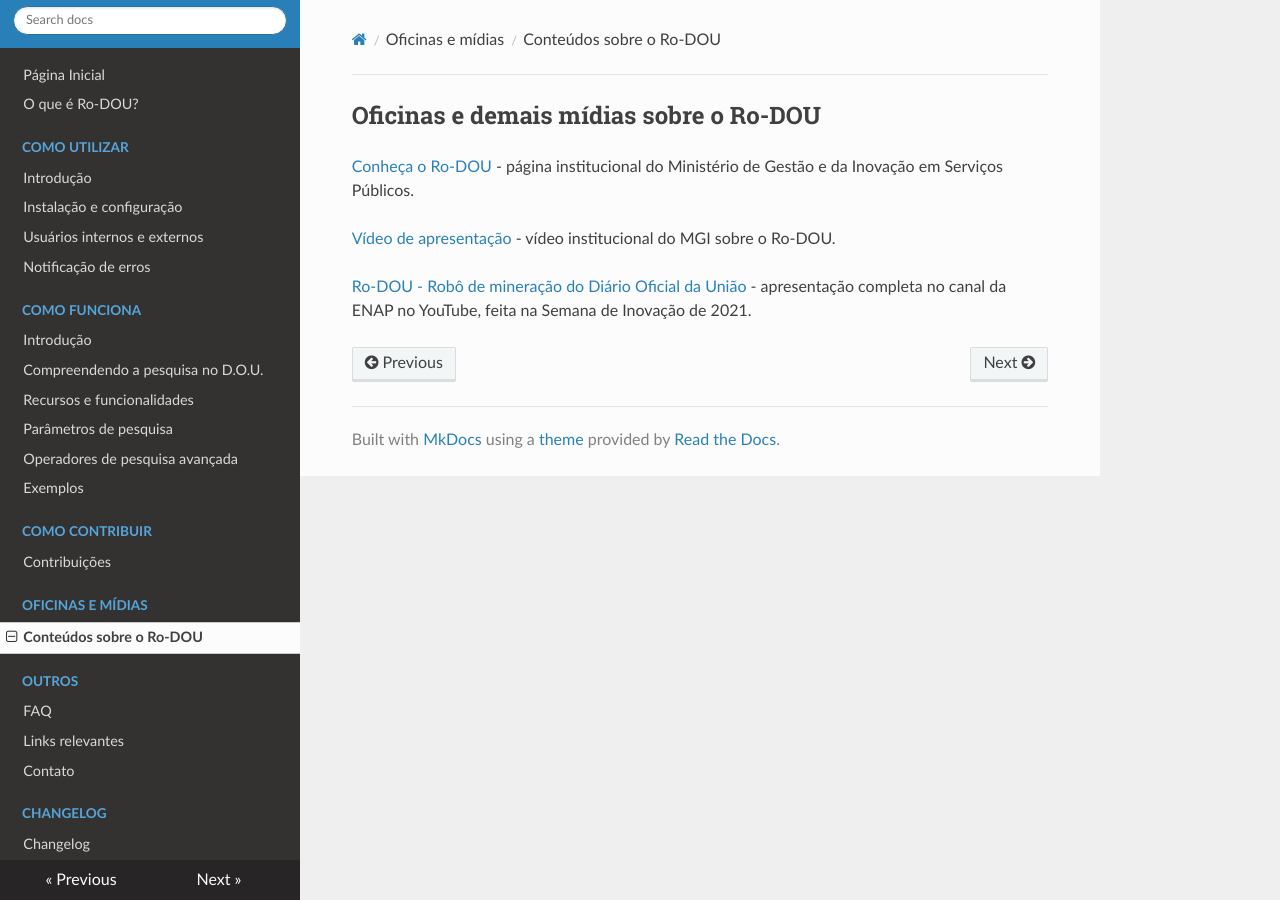
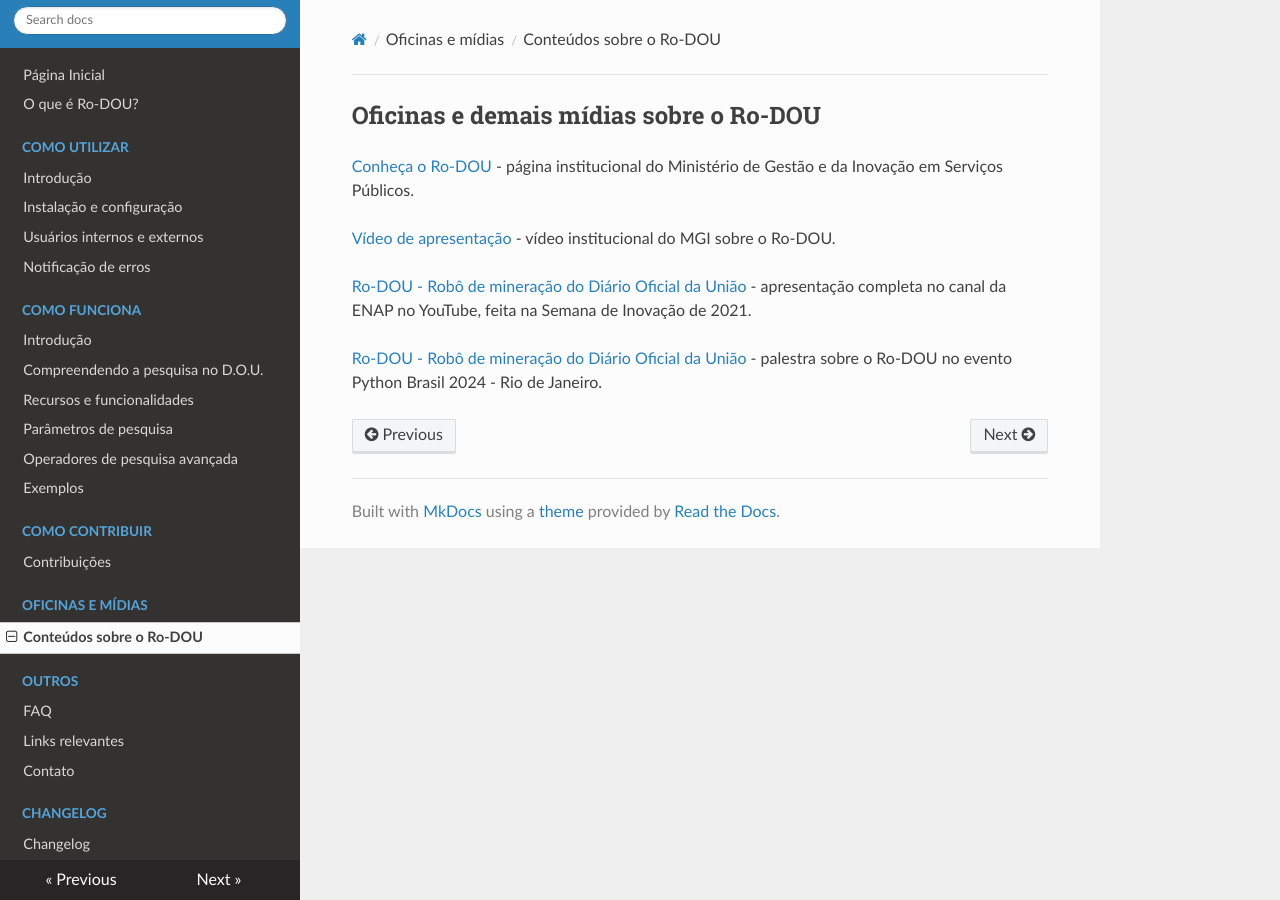
Before and after one commit to gestaogovbr/Ro-dou, an MkDocs documentation site: the page built from docs/docs/oficinas_midias/oficinas_midias.md, in a window 1280 px wide. Built offline with MkDocs 1.6.1, drawn with Linux system fonts in a browser that asks for light colours; nearby versions of some CDN libraries.

Commit message:
Add Python Brasil 2024

```diff
--- a/docs/docs/oficinas_midias/oficinas_midias.md
+++ b/docs/docs/oficinas_midias/oficinas_midias.md
@@ -5,3 +5,5 @@
 [Vídeo de apresentação](https://www.youtube.com/watch?v=Xtv7scRn2tQ) - vídeo institucional do MGI sobre o Ro-DOU.
 
 [Ro-DOU - Robô de mineração do Diário Oficial da União](https://www.youtube.com/watch?v=phCa8GJOHY0) - apresentação completa no canal da ENAP no YouTube, feita na Semana de Inovação de 2021.
+
+[Ro-DOU - Robô de mineração do Diário Oficial da União](https://www.youtube.com/live/EPQKXDAVud0?si=rpNr7uoWGhvwGavz&t=4310) - palestra sobre o Ro-DOU no evento Python Brasil 2024 - Rio de Janeiro.
```
